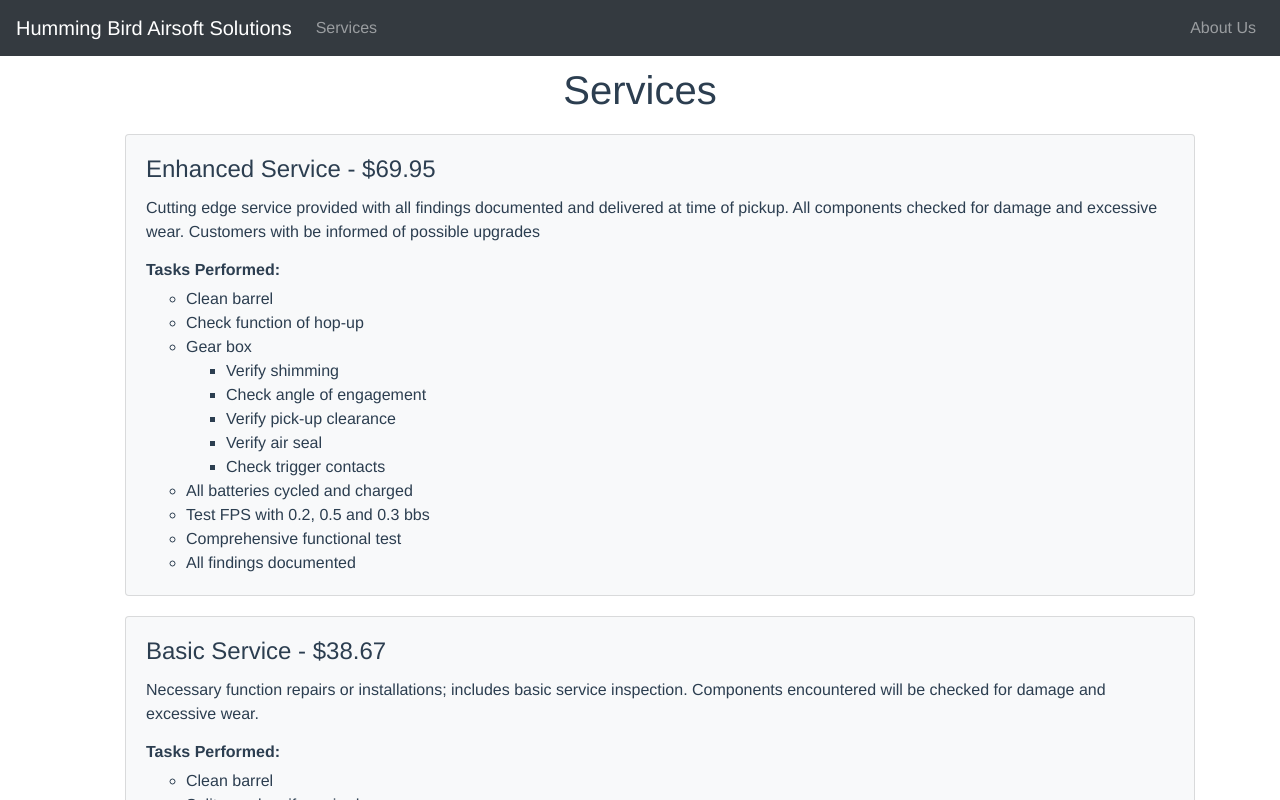
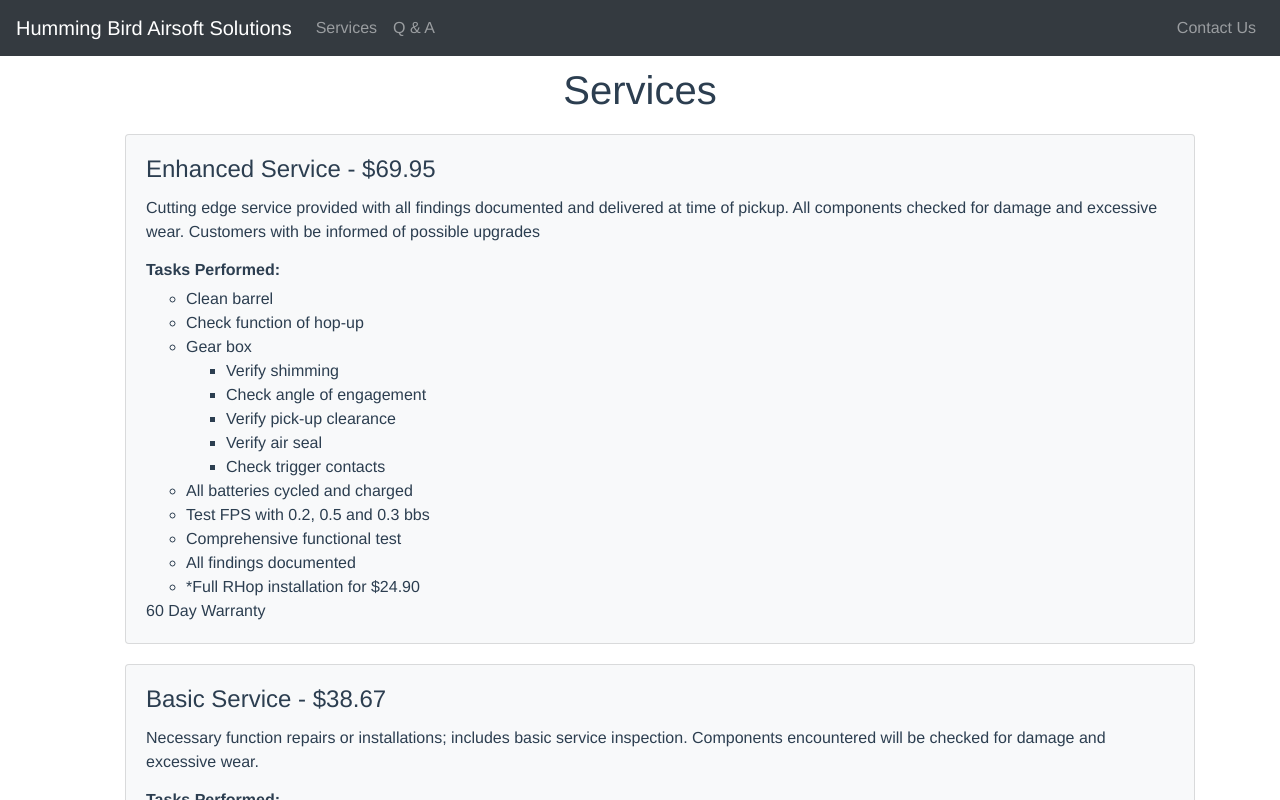
Before and after one commit to Matthew-Kanderka/Airsoft_Web, a Vue app: page /#/Services in a window 1280 px wide. Shown: the top 800 px of the page. Built offline with nearby package versions, Linux system fonts and the light colour scheme.

Commit message:
Filled in panels on Home page and created the difference services

```diff
--- a/src/App.vue
+++ b/src/App.vue
@@ -10,11 +10,12 @@
 
         <b-navbar-nav>
           <b-nav-item :to="{name: 'Services'}">Services</b-nav-item>
+          <b-nav-item :to="{name: 'Q&A'}">Q & A</b-nav-item>
         </b-navbar-nav>
 
         <!-- Right aligned nav items -->
         <b-navbar-nav class="ml-auto">
-          <b-nav-item :to="{name: 'About'}">About Us</b-nav-item>
+          <b-nav-item :to="{name: 'Contact'}">Contact Us</b-nav-item>
         </b-navbar-nav>
 
       </b-collapse>
--- a/src/components/infoPanel.vue
+++ b/src/components/infoPanel.vue
@@ -1,17 +1,30 @@
 <template>
-    <div>
-        <h1>Heading</h1>
+    <div class="pan">
+        <h1>{{info.name}}</h1>
 
-        <p>asdhbklibdgdklghli</p>
+        <p>{{info.description}}</p>
+
+        <b-button class="button" :to="{name: info.redirectTo}">
+            See {{info.name}}
+        </b-button>
     </div>
 </template>
 
 <script>
     export default {
-        name: "infoPanel"
+        name: "infoPanel",
+        props: ['info']
     }
 </script>
 
 <style scoped>
+    .pan {
+        background: #e9ecef;
+        border-style: solid;
+        border-width: 1px;
+    }
 
+    .button {
+        margin-bottom: 10px;
+    }
 </style>
--- a/src/components/servicePanel.vue
+++ b/src/components/servicePanel.vue
@@ -1,33 +1,39 @@
 <template>
     <div>
-        <b-card bg-variant="light" class="card" style="text-align: left" :title="service">
+        <b-card bg-variant="light" class="card" style="text-align: left" :title="service.name">
 
             <p class="card-text">
-                {{description}}
+                {{service.description}}
             </p>
 
-            <h6 v-if="service.includes('Service')"><strong>Tasks Performed:</strong></h6>
+            <h6 v-if="service.name.includes('Service')"><strong>Tasks Performed:</strong></h6>
 
             <ul>
-                <li v-for="i in tasks">
+                <li v-for="i in service.tasks">
                     {{i}}
 
                     <ul v-if= "i === 'Gear box'">
-                        <li v-for="gtask in gearBoxTasks">{{gtask}}</li>
+                        <li v-for="gtask in service.gearBoxChecks">{{gtask}}</li>
                     </ul>
                 </li>
             </ul>
 
+            <div class="warranty" v-if="service.warrantyInfo !== ''">
+                <a v-b-popover.hover=service.warrantyInfo title="Warrenty Info">
+                    60 Day Warranty
+                </a>
+            </div>
+
             <ul>
-                <li v-for="(x, index) in type">
+                <li v-for="(x, index) in service.type">
                     {{x}}
 
                     <ul>
-                        <li>{{conditions[index]}}</li>
+                        <li>{{service.conditions[index]}}</li>
                     </ul>
 
                     <ul  v-if="x.includes('Full')">
-                        <li v-for="t in rhopTasks">{{t}}</li>
+                        <li v-for="t in service.rhopTasks">{{t}}</li>
                     </ul>
                 </li>
             </ul>
@@ -39,7 +45,7 @@
 <script>
     export default {
         name: "servicePanel",
-        props: ['service', 'description', 'tasks', 'gearBoxTasks', 'type', 'conditions', 'rhopTasks'],
+        props: ['service'],
         data () {
             return {
 
--- a/src/router.js
+++ b/src/router.js
@@ -2,7 +2,8 @@
 import Router from 'vue-router'
 import Home from './views/Home'
 import Services from './views/Services'
-import About from './views/About'
+import Contact from './views/Contact'
+import QandA from './views/Q&A'
 
 Vue.use(Router)
 
@@ -20,9 +21,14 @@
             component: Services
         },
         {
-            path: '/About',
-            name: 'About',
-            component: About
+          path: '/Q&A',
+          name: 'Q&A',
+          component: QandA
+        },
+        {
+            path: '/Contact',
+            name: 'Contact',
+            component: Contact
         }
     ]
 })
--- a/src/views/About.vue
+++ b/src/views/Contact.vue
@@ -1,6 +1,6 @@
 <template>
     <div>
-        <h1>About Us</h1>
+        <h1>Contact Us</h1>
     </div>
 </template>
 
--- a/src/views/Home.vue
+++ b/src/views/Home.vue
@@ -6,7 +6,7 @@
         </template>
 
         <template slot="lead">
-            airsoft
+            Mission Statement: Uncompromized quality and performance that push airsoft standards.
         </template>
 
         <img src="https://www.evike.com/images/large/cyma-29163.jpg" alt="">
@@ -14,9 +14,9 @@
 
     <b-container class="bv-example-row">
         <b-row>
-            <b-col><info-panel/></b-col>
-            <b-col><info-panel/></b-col>
-            <b-col><info-panel/></b-col>
+            <b-col v-for="i in infos">
+                <infoPanel :info=i></infoPanel>
+            </b-col>
         </b-row>
     </b-container>
 </div>
@@ -29,6 +29,27 @@
         name: "home",
         components: {
             infoPanel
+        },
+        data() {
+            return {
+                infos: [
+                    {
+                        name: 'Services',
+                        description: 'See the services we provide',
+                        redirectTo: 'Services'
+                    },
+                    {
+                        name: 'Q & A',
+                        description: 'Common questions asked',
+                        redirectTo: 'Q&A'
+                    },
+                    {
+                        name: 'Contact Us',
+                        description: 'Get in touch with us',
+                        redirectTo: 'Contact'
+                    }
+                ]
+            }
         }
     }
 </script>
--- /dev/null
+++ b/src/views/Q&A.vue
@@ -0,0 +1,17 @@
+<template>
+    <div>
+        <h1>Q & A</h1>
+    </div>
+</template>
+
+<script>
+    export default {
+        name: "Q&A"
+    }
+</script>
+
+<style scoped>
+    h1 {
+        padding-top: 20px;
+    }
+</style>
--- a/src/views/Services.vue
+++ b/src/views/Services.vue
@@ -4,7 +4,7 @@
         <h1>Services</h1>
 
         <ul>
-            <service-panel :service=item.name :description=item.description :tasks=item.tasks :gearBoxTasks=item.gearBoxChecks :type=item.type :conditions=item.conditions :rhopTasks=item.rhopTasks  v-for="(item) in services"/>
+            <service-panel :service=service v-for="service in services"/>
         </ul>
     </div>
 </template>
@@ -24,23 +24,26 @@
                         description: 'Cutting edge service provided with all findings documented and delivered at time of pickup.' +
                             ' All components checked for damage and excessive wear. Customers with be informed of possible upgrades',
                         tasks: ['Clean barrel', 'Check function of hop-up', 'Gear box', 'All batteries cycled and charged', 'Test FPS with 0.2, 0.5 and 0.3 bbs',
-                            'Comprehensive functional test', 'All findings documented'],
+                            'Comprehensive functional test', 'All findings documented', '*Full RHop installation for $24.90'],
                         gearBoxChecks: ['Verify shimming', 'Check angle of engagement', 'Verify pick-up clearance', 'Verify air seal', 'Check trigger contacts'],
-                        warrantyInfo: '60 day warranty - see warranty details',
-                        addOns: 'Full RHop installation for $24.90',
+                        warrantyInfo: 'Covers labour and replacement parts installed.\n Warranty void if:\n gun is disassembled by user, water damage, excessive hop up is applied, poor quality bb are used.'
                     },
                     {
                         name: 'Basic Service - $38.67',
                         description: 'Necessary function repairs or installations; includes basic service inspection. ' +
                             'Components encountered will be checked for damage and excessive wear.',
-                        tasks: ['Clean barrel', 'Split gear box if required', 'All batteries charged', 'Test FPS with 0.2g bb', 'Functional test', 'Replace parts are required',]
+                        tasks: ['Clean barrel', 'Split gear box if required', 'All batteries charged', 'Test FPS with 0.2g bb', 'Functional test', 'Replace parts are required',],
+                        gearBoxChecks: [],
+                        warrantyInfo: ''
                     },
                     {
                         name: 'RHop Installation',
                         description: '',
                         type: ['Barrel only - $19.97', 'Full installation - $34.95'],
                         conditions: ['For barrel RHop installation, only barrel should be provided upon drop off.', 'Complete gun should be dropped off for installation'],
-                        rhopTasks: ['Removal and installation of barrel in rifle', 'Bucking modification', 'Hopup arm modification', 'Barrel RHop installation', 'Testing']
+                        rhopTasks: ['Removal and installation of barrel in rifle', 'Bucking modification', 'Hopup arm modification', 'Barrel RHop installation', 'Testing'],
+                        gearBoxChecks: [],
+                        warrantyInfo: ''
                     }
                 ]
             }
```
